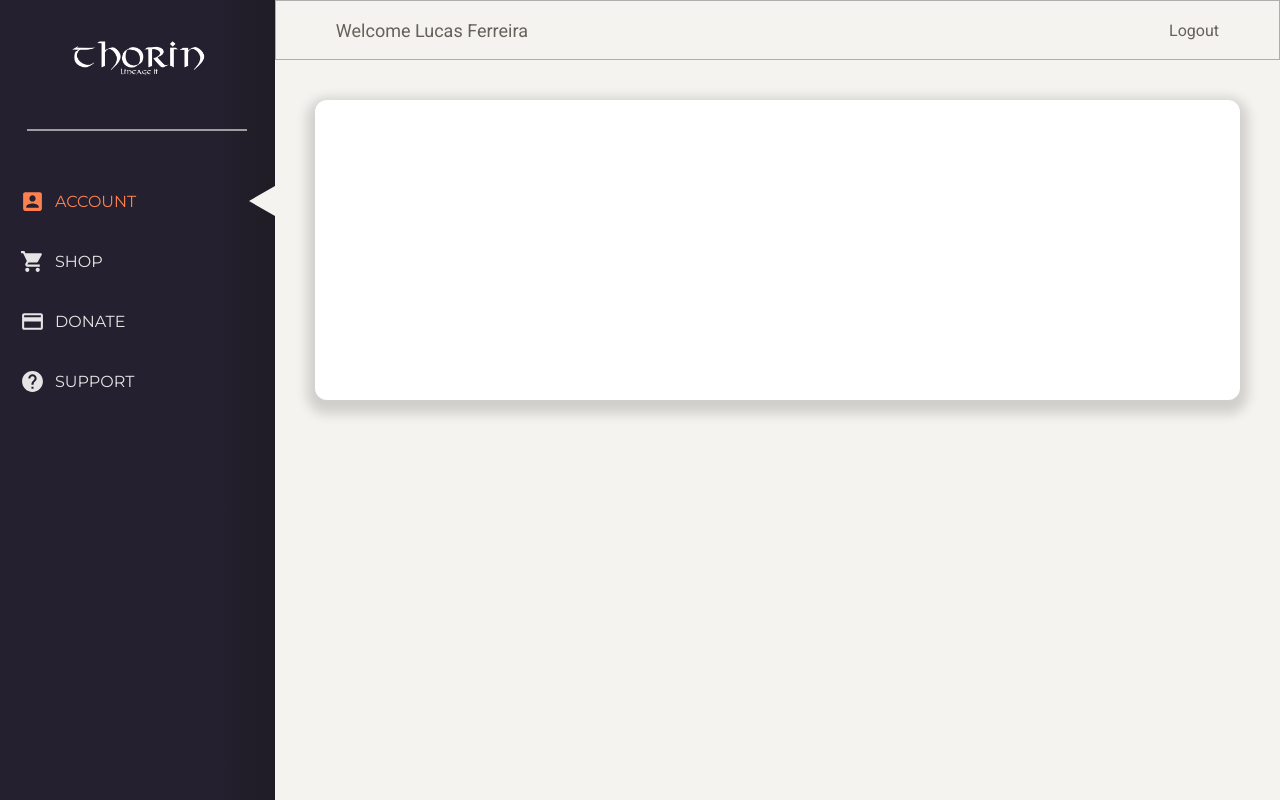
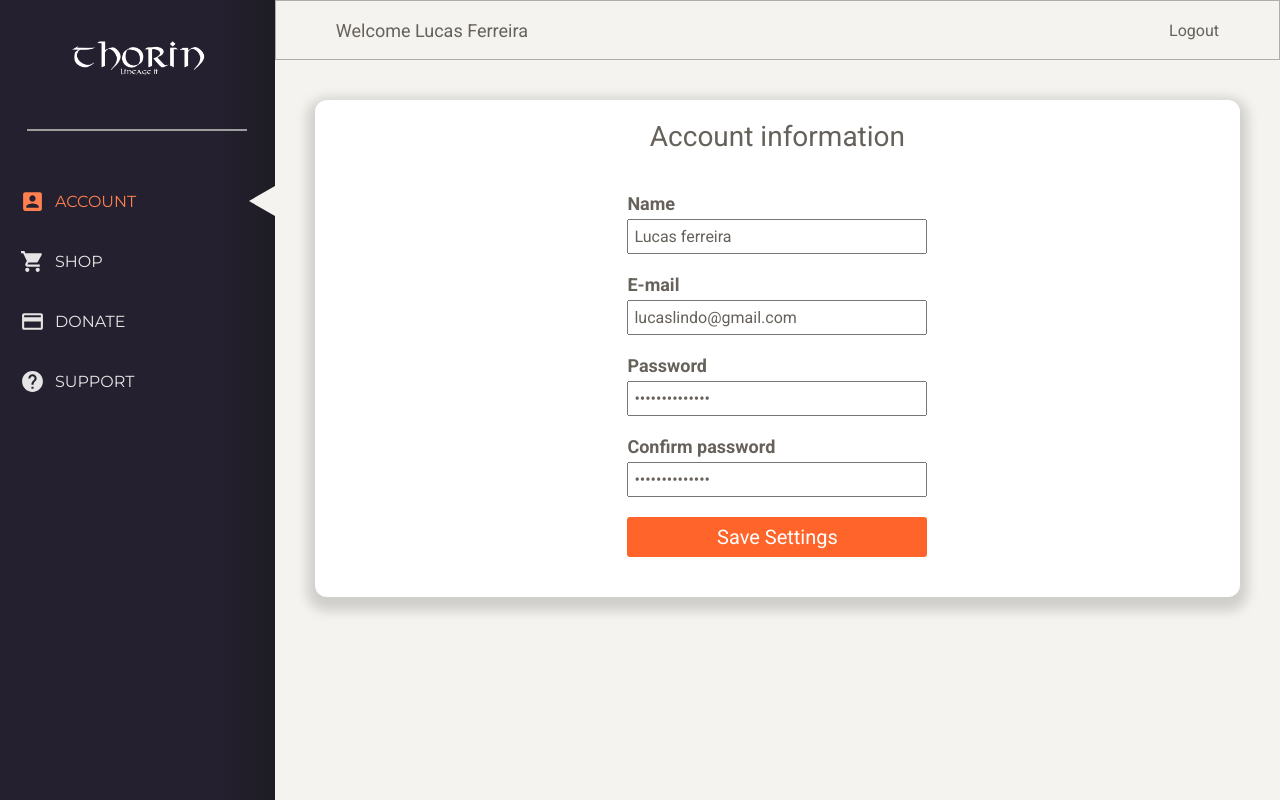
Before and after one commit to lucasfgs/l2-plataform, a React (Create React App) app: page /dashboard in a window 1280 px wide. Built offline with nearby package versions, Linux system fonts and the light colour scheme.

Commit message:
Account settings section

```diff
--- a/src/pages/Dashboard/index.js
+++ b/src/pages/Dashboard/index.js
@@ -36,7 +36,7 @@ export default function Dashboard({ history }) {
           <Section>
             <SectionCard>
               <Switch>
-                <Route path="/dashboard/account" component={Account} />
+                <Route path="/dashboard/" component={Account} />
                 <Route path="/dashboard/shop" component={Shop} />
                 <Route path="/dashboard/donate" component={Donate} />
                 <Route path="/dashboard/support" component={Support} />
--- a/src/pages/Dashboard/views/Account/index.js
+++ b/src/pages/Dashboard/views/Account/index.js
@@ -30,11 +30,17 @@ export default function Account() {
         </Setting>
         <Setting>
           <SettingContent>
-            <SettingTitle>Senha</SettingTitle>
+            <SettingTitle>Password</SettingTitle>
             <SettingInput value="Lucas ferreira" type="password" />
           </SettingContent>
         </Setting>
-        <SettingButton>Save</SettingButton>
+        <Setting>
+          <SettingContent>
+            <SettingTitle>Confirm password</SettingTitle>
+            <SettingInput value="Lucas ferreira" type="password" />
+          </SettingContent>
+        </Setting>
+        <SettingButton>Save Settings</SettingButton>
       </SettingsContainer>
     </Container>
   );
--- a/src/pages/Dashboard/views/Account/styles.js
+++ b/src/pages/Dashboard/views/Account/styles.js
@@ -1,6 +1,9 @@
 import styled from "styled-components";
 
 export const Container = styled.div`
+  display: flex;
+  flex-direction: column;
+  align-items: center;
   color: #66615b;
 `;
 
@@ -23,6 +26,7 @@ export const SettingTitle = styled.h1`
 `;
 
 export const SettingInput = styled.input`
+  margin-top: 5px;
   height: 35px;
   width: 300px;
   font-size: 16px;
@@ -30,4 +34,18 @@ export const SettingInput = styled.input`
   padding: 0 5px;
 `;
 
-export const SettingButton = styled.button``;
+export const SettingButton = styled.button`
+  height: 40px;
+  width: 300px;
+  border: none;
+  border-radius: 3px;
+  background: #ff652b;
+  outline: none;
+  color: #fff;
+  font-size: 20px;
+  cursor: pointer;
+
+  :hover {
+    background: #ff804e;
+  }
+`;
```
